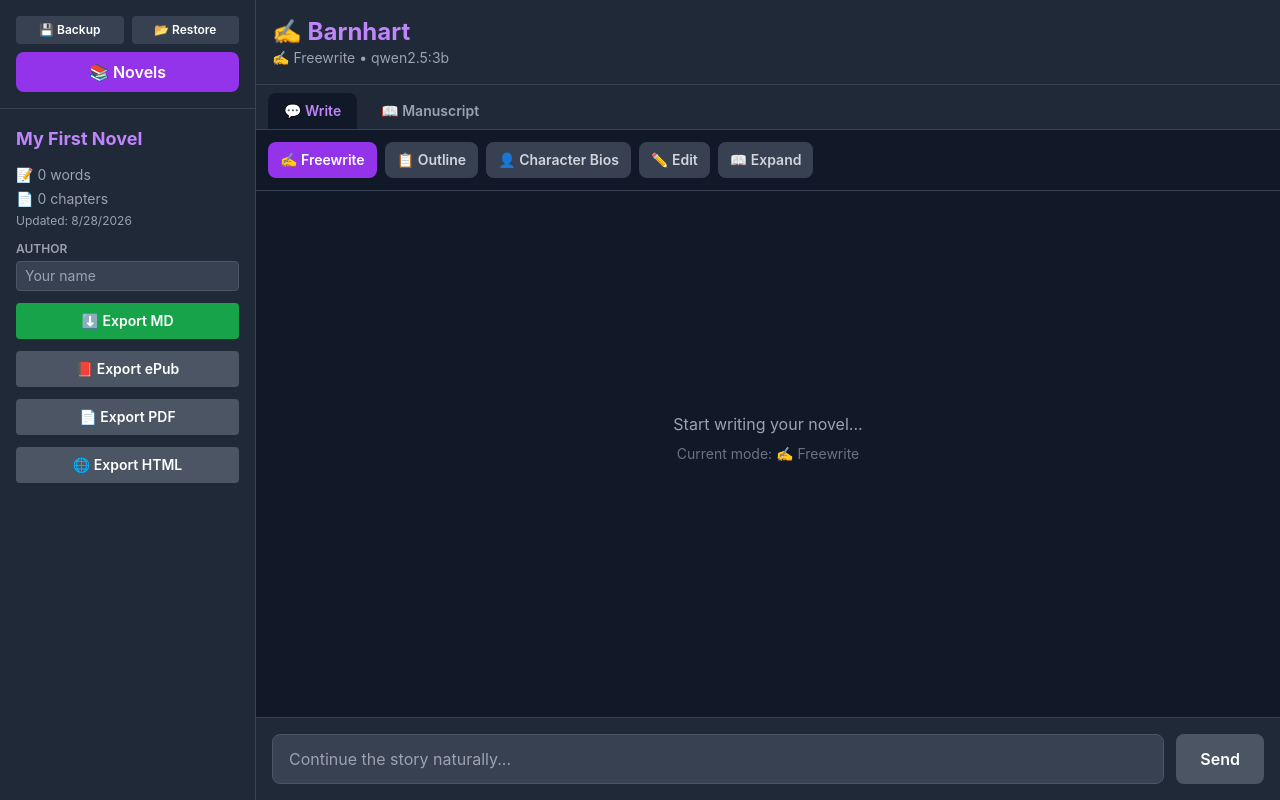
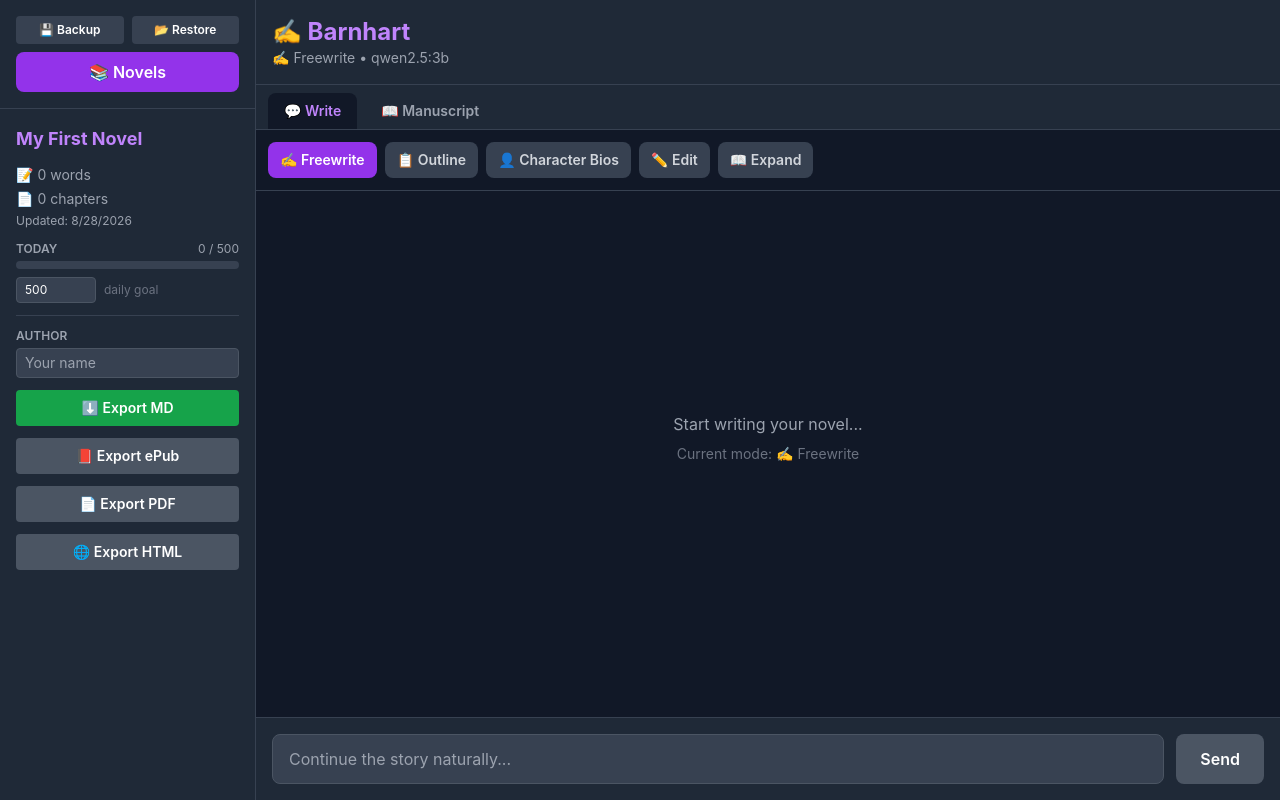
Before and after one commit to Snowman501/inkwell, a React (Vite) app: page / in a window 1280 px wide. Both pictures are taken after a click on the button "Start Writing →". Built offline with nearby package versions, Linux system fonts and the light colour scheme.

Commit message:
Daily word count goals with streak

```diff
--- a/src/components/NovelWriter.jsx
+++ b/src/components/NovelWriter.jsx
@@ -7,6 +7,7 @@ import { buildPdf } from '../utils/pdf';
 import { buildHtml } from '../utils/html';
 import { migrateNovels } from '../utils/migrate';
 import { exportBackup, parseBackup, mergeNovels } from '../utils/backup';
+import { recordProgress, wordsToday, streak } from '../utils/goals';
 
 const SYSTEM_PROMPT = `You are a fiction-writing assistant helping an author draft a novel.
 
@@ -62,6 +63,7 @@ export default function NovelWriter() {
   const [view, setView] = useState('write');
   const [sidebarOpen, setSidebarOpen] = useState(false);
   const [draft, setDraft] = useState('');
+  const [goalInput, setGoalInput] = useState(500);
   const [currentMode, setCurrentMode] = useState('freewrite');
   const messagesEndRef = useRef(null);
   const fileInputRef = useRef(null);
@@ -151,6 +153,7 @@ export default function NovelWriter() {
       setMessages(novel.messages || []);
       setAuthorInput(novel.author || '');
       setDraft(novel.manuscript || '');
+      setGoalInput(novel.dailyGoal || 500);
     }
   };
 
@@ -193,12 +196,27 @@ export default function NovelWriter() {
     }, 60);
   };
 
+  const setGoal = (id, value) => {
+    setGoalInput(value);
+    const updated = novels.map((n) =>
+      n.id === id ? { ...n, dailyGoal: Number(value) || 0 } : n
+    );
+    setNovels(updated);
+    localStorage.setItem('novels', JSON.stringify(updated));
+  };
+
   const saveManuscript = (text) => {
     setDraft(text);
     if (!currentNovelId) return;
+    const count = text.trim() ? text.trim().split(/\s+/).length : 0;
     const updated = novels.map((n) =>
       n.id === currentNovelId
-        ? { ...n, manuscript: text, updatedAt: new Date().toISOString() }
+        ? {
+            ...n,
+            manuscript: text,
+            history: recordProgress(n.history, count),
+            updatedAt: new Date().toISOString(),
+          }
         : n
     );
     setNovels(updated);
@@ -536,6 +554,46 @@ export default function NovelWriter() {
                     Updated: {new Date(currentNovel.updatedAt).toLocaleDateString()}
                   </p>
                 </div>
+                <div className="pb-3 border-b border-gray-700">
+                  <div className="flex justify-between items-baseline mb-1">
+                    <span className="text-xs font-semibold text-gray-400">
+                      TODAY
+                    </span>
+                    <span className="text-xs text-gray-400">
+                      {wordsToday(currentNovel.history)} / {goalInput}
+                    </span>
+                  </div>
+                  <div className="h-2 bg-gray-700 rounded overflow-hidden mb-2">
+                    <div
+                      className="h-full bg-green-500 transition-all"
+                      style={{
+                        width: `${Math.min(
+                          100,
+                          goalInput
+                            ? (wordsToday(currentNovel.history) / goalInput) * 100
+                            : 0
+                        )}%`,
+                      }}
+                    />
+                  </div>
+                  <div className="flex items-center gap-2">
+                    <input
+                      type="number"
+                      min="0"
+                      step="100"
+                      value={goalInput}
+                      onChange={(e) => setGoal(currentNovel.id, e.target.value)}
+                      className="w-20 bg-gray-700 text-white px-2 py-1 rounded text-xs border border-gray-600 focus:border-purple-400 focus:outline-none"
+                    />
+                    <span className="text-xs text-gray-500">daily goal</span>
+                    {streak(currentNovel.history, goalInput) > 0 && (
+                      <span className="text-xs text-orange-400 ml-auto">
+                        🔥 {streak(currentNovel.history, goalInput)}
+                      </span>
+                    )}
+                  </div>
+                </div>
+
                 <div>
                   <label className="block text-xs font-semibold text-gray-400 mb-1">
                     AUTHOR
--- /dev/null
+++ b/src/utils/goals.js
@@ -0,0 +1,41 @@
+// Daily word count tracking, stored per novel.
+
+const todayKey = () => new Date().toISOString().slice(0, 10);
+
+// Records today's total word count for a novel and returns updated history.
+export function recordProgress(history = {}, totalWords) {
+  const key = todayKey();
+  const next = { ...history };
+  if (next[key] === undefined) {
+    // First entry today: remember where the day started.
+    next[key] = { start: totalWords, end: totalWords };
+  } else {
+    next[key] = { ...next[key], end: totalWords };
+  }
+  return next;
+}
+
+export function wordsToday(history = {}) {
+  const day = history[todayKey()];
+  if (!day) return 0;
+  return Math.max(0, day.end - day.start);
+}
+
+// Consecutive days ending today (or yesterday) that hit the goal.
+export function streak(history = {}, goal = 500) {
+  if (!goal) return 0;
+  let count = 0;
+  const d = new Date();
+  for (let i = 0; i < 365; i++) {
+    const key = d.toISOString().slice(0, 10);
+    const day = history[key];
+    const written = day ? Math.max(0, day.end - day.start) : 0;
+    if (written >= goal) {
+      count += 1;
+    } else if (i > 0 || written === 0) {
+      break;
+    }
+    d.setDate(d.getDate() - 1);
+  }
+  return count;
+}
```
